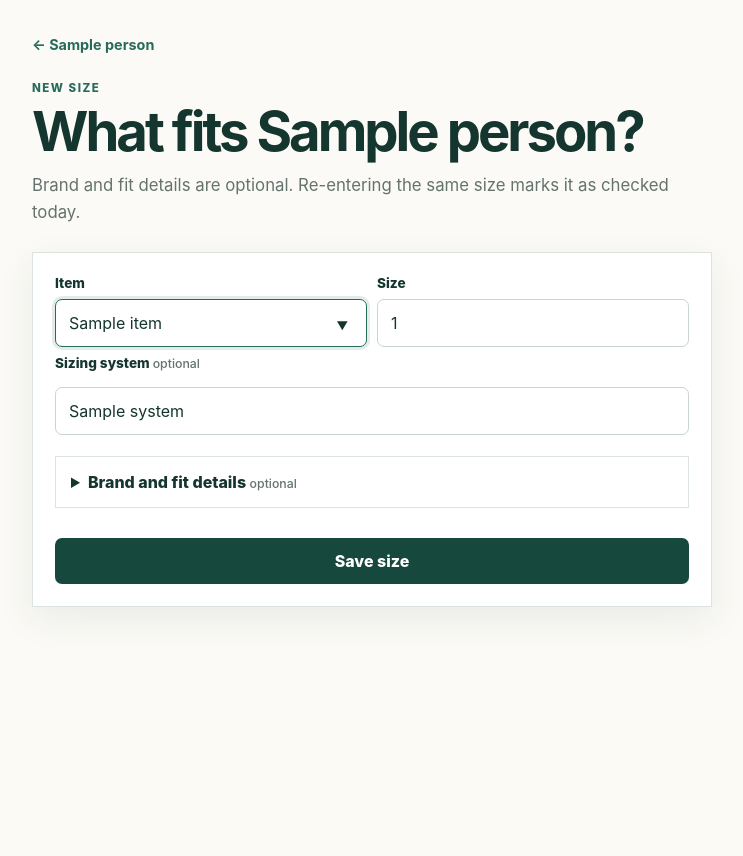
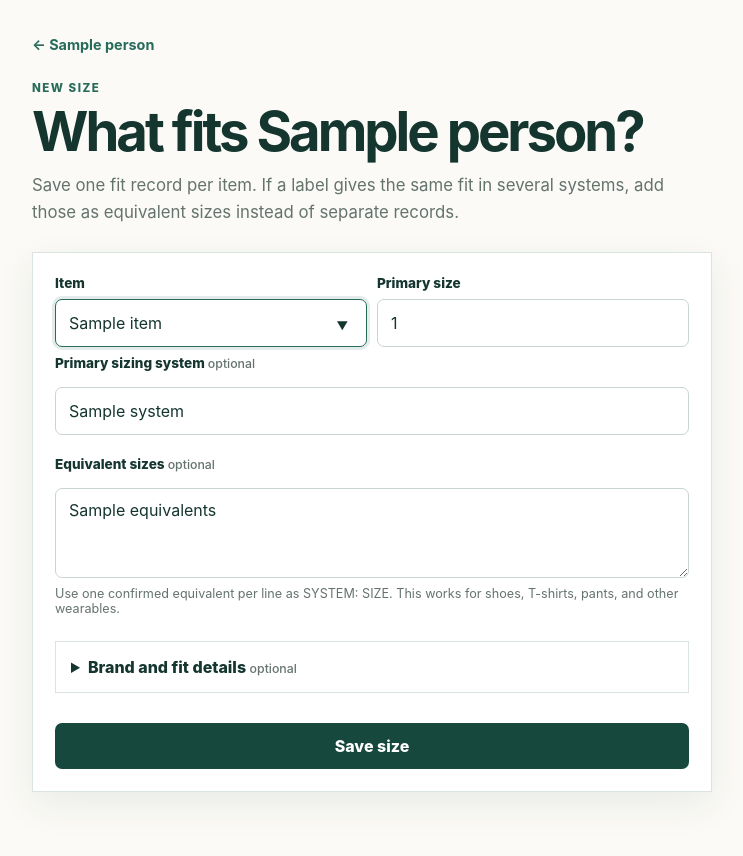
Before and after one commit to teranchristian/size-note, a FastAPI app: template size_note/templates/new_size.html in a window 1280 px wide. Shown: the part 68-924 px from the top of the page, without its empty margins (168-911 px from the left). Before the commit the page ends 680 px from the top, so only its background shows below. Run offline with FastAPI, Linux system fonts and the light colour scheme; the template is opened without the code that fills it: most values are stand-ins (such as "Sample title", 1, 10 or a date in 2020).

Commit message:
Add equivalent sizes to size form

```diff
--- a/size_note/templates/new_size.html
+++ b/size_note/templates/new_size.html
@@ -8,7 +8,7 @@
     {% if mode == 'edit' %}
       <p>Edits correct this saved record in place and do not create a new history entry.</p>
     {% else %}
-      <p>Brand and fit details are optional. Re-entering the same size marks it as checked today.</p>
+      <p>Save one fit record per item. If a label gives the same fit in several systems, add those as equivalent sizes instead of separate records.</p>
     {% endif %}
   </section>
 
@@ -19,19 +19,23 @@
         <label for="item">Item</label>
         <input id="item" name="item" list="items" value="{{ values.get('item', '') }}" placeholder="Shoes" required autofocus>
         <datalist id="items">
-          <option value="Shoes"><option value="T-shirt"><option value="Trousers">
+          <option value="Shoes"><option value="T-shirt"><option value="Pants"><option value="Trousers">
           <option value="Jacket"><option value="Dress"><option value="Ring">
           <option value="Hat"><option value="Gloves"><option value="Belt">
         </datalist>
       </div>
       <div>
-        <label for="size">Size</label>
-        <input id="size" name="size" value="{{ values.get('size', '') }}" placeholder="15 cm or M" required>
+        <label for="size">Primary size</label>
+        <input id="size" name="size" value="{{ values.get('size', '') }}" placeholder="25.25 or M" required>
       </div>
     </div>
 
-    <label for="system">Sizing system <span>optional</span></label>
-    <input id="system" name="system" value="{{ values.get('system', '') }}" placeholder="JP, AU, EU, Universal">
+    <label for="system">Primary sizing system <span>optional</span></label>
+    <input id="system" name="system" value="{{ values.get('system', '') }}" placeholder="CM, JP, AU, EU, Universal">
+
+    <label for="equivalents">Equivalent sizes <span>optional</span></label>
+    <textarea id="equivalents" name="equivalents" rows="3" placeholder="EU: 40&#10;US: 7">{{ values.get('equivalents', '') }}</textarea>
+    <p class="field-help">Use one confirmed equivalent per line as SYSTEM: SIZE. This works for shoes, T-shirts, pants, and other wearables.</p>
 
     <details class="optional-fields" {% if mode == 'edit' %}open{% endif %}>
       <summary>Brand and fit details <span>optional</span></summary>
```
